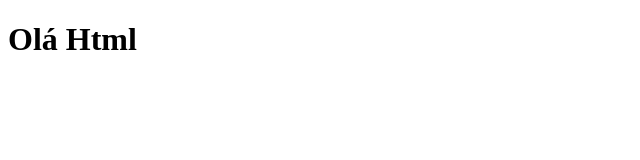
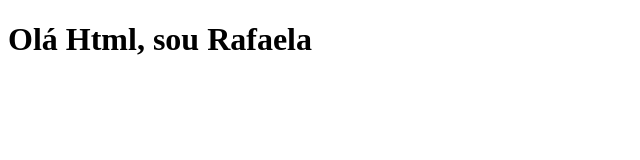
Before and after one commit to luna-rafa/teste, a plain HTML site: page index.html in a window 1280 px wide. Shown: the whole page, without its empty margins (0-640 px from the left). Drawn offline with Linux system fonts and the light colour scheme.

Commit message:
atualizado mensagem de boas vindas

```diff
--- a/index.html
+++ b/index.html
@@ -3,6 +3,6 @@
     <title>Título</title>
 </head>
 <body>
-    <h1>Olá Html</h1>
+    <h1>Olá Html, sou Rafaela</h1>
 </body>
 </html>
```
